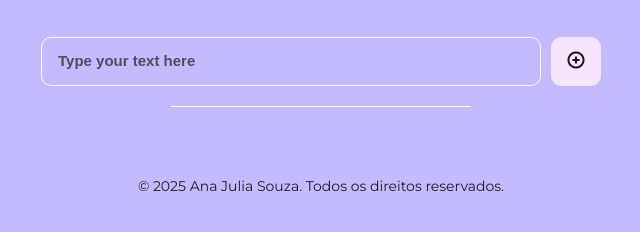
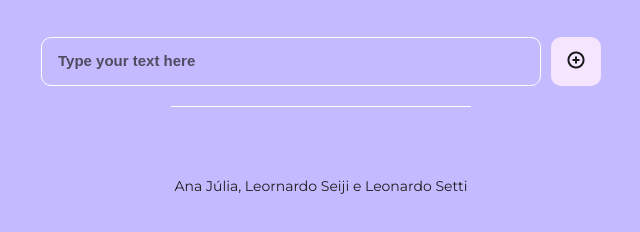
Before and after one commit to LeonardoSeijiNakayama/TodoList-SistemasDistribuidos, a plain HTML site: page frontend/index.html in a window 1280 px wide. Shown: the part 102-334 px from the top of the page, without its empty margins (319-959 px from the left). Drawn offline with Linux system fonts and the light colour scheme; no server answers.

Commit message:
Update index.html

```diff
--- a/frontend/index.html
+++ b/frontend/index.html
@@ -25,7 +25,7 @@
 
     </main>
     <footer>
-        <p>© 2025 Ana Julia Souza. Todos os direitos reservados.</p>
+        <p>Ana Júlia, Leornardo Seiji e Leonardo Setti</p>
     </footer>
     <script src="script.js"></script>
 </body>
```
